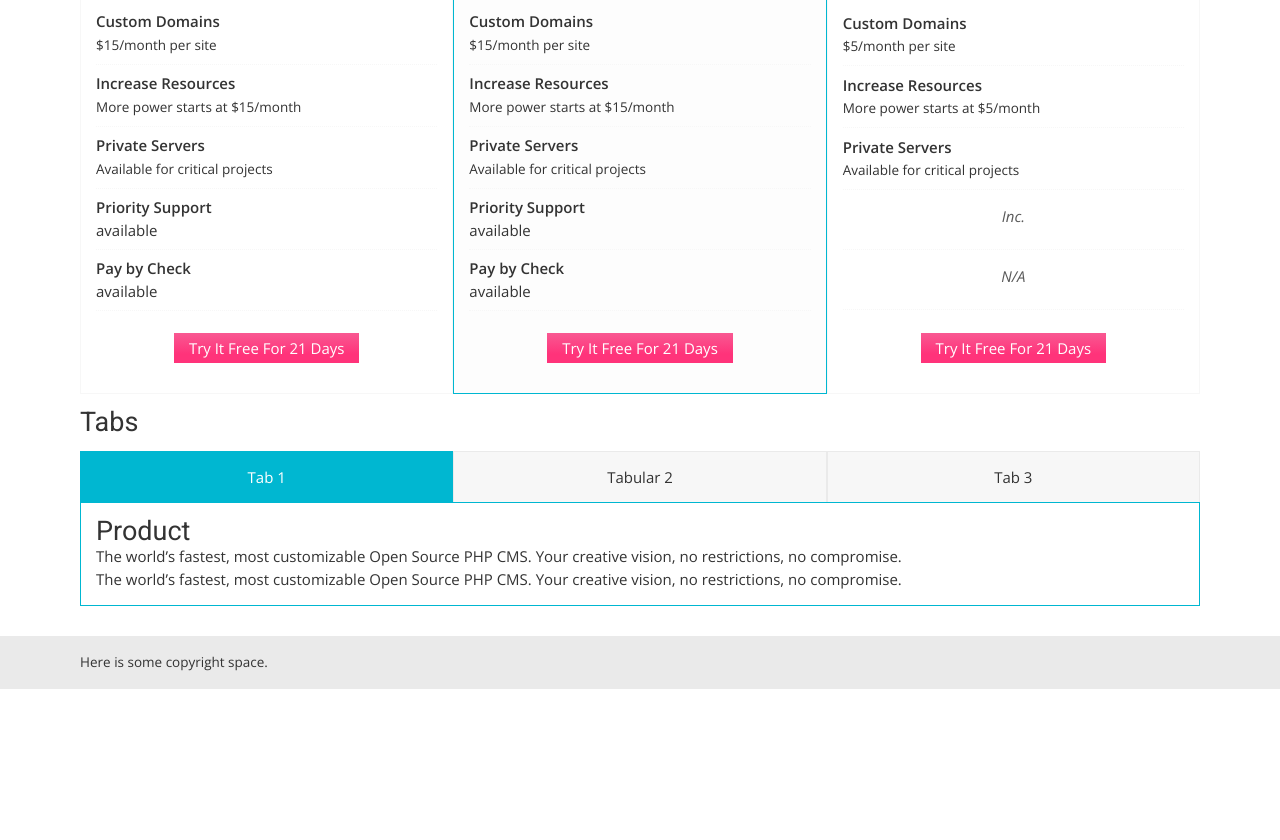
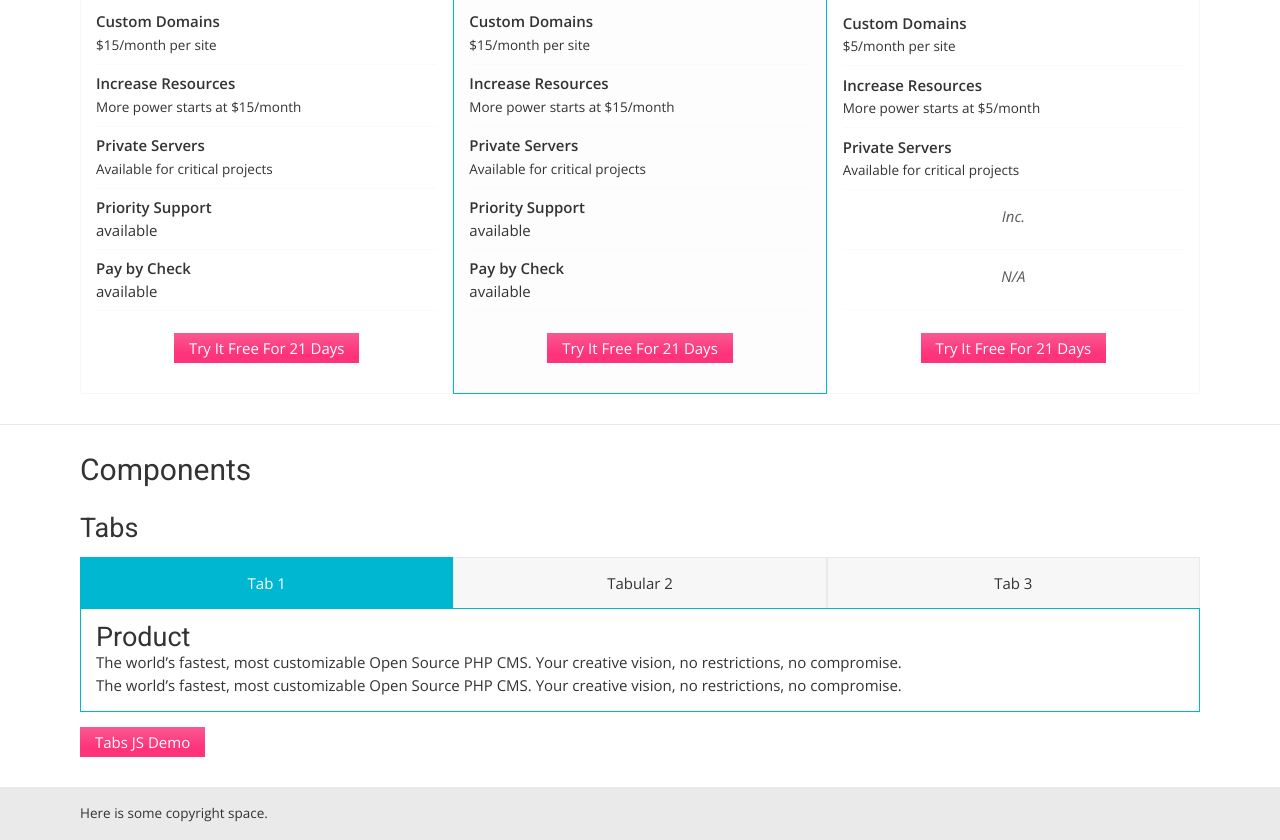
Before and after one commit to dubrod/Brash-UI, a website: page index.html in a window 1280 px wide. Shown: the part 7098-7938 px from the top of the page. Before the commit the page ends 7787 px from the top, so only its background shows below. Drawn offline with nearby package versions, Linux system fonts and the light colour scheme.

Commit message:
Component Organization

```diff
--- a/index.html
+++ b/index.html
@@ -710,8 +710,12 @@
     </div>
 </section>
 
-<section class="container mt1">
-    <h2>Tabs</h2>
+<hr>
+
+<section class="container">
+    <h1 class="mt1">Components</h1>
+
+    <h2 class="mt2">Tabs</h2>
 </section>
 
 <section class="container" tabindex="0">
@@ -735,6 +739,8 @@
         <p>Blazing fast, secure, maintained, and scalable cloud hosting platform with guaranteed uptime. Push button: get amazing.</p>
         <p>Blazing fast, secure, maintained, and scalable cloud hosting platform with guaranteed uptime. Push button: get amazing.</p>
     </section>
+
+    <div class="mt1"><a href="components/tabs.html" class="btn-secondary-small" target="_blank">Tabs JS Demo</a></div>
 </section>
 
 <footer role="contentinfo" class="mt2">
--- a/scss/_body.scss
+++ b/scss/_body.scss
@@ -10,6 +10,15 @@ body{
 a{
     color: $primary;
     &:hover{color: darken($primary,10%);}
+}
+
+hr{
+    border:none;
+    border-bottom: 1px solid $gray;
+    width:100%;
+    height:0;
+    margin: $baseGutter*2 0;
+    overflow:hidden;
 }
 
 main{
--- a/scss/brash.scss
+++ b/scss/brash.scss
@@ -28,6 +28,8 @@
 @import "buttons";
 @import "forms";
 @import "grids";
-@import "tabs";
 @import "tables";
 @import "hero";
+
+//Components Rely on JS
+@import "components/tabs";
```
Also changed, not shown: components/tabs.html (renamed from tabs.html, +2 -2 lines), build/css/brash.css, scss/components/_tabs.scss (renamed from scss/_tabs.scss), 1 other file.
